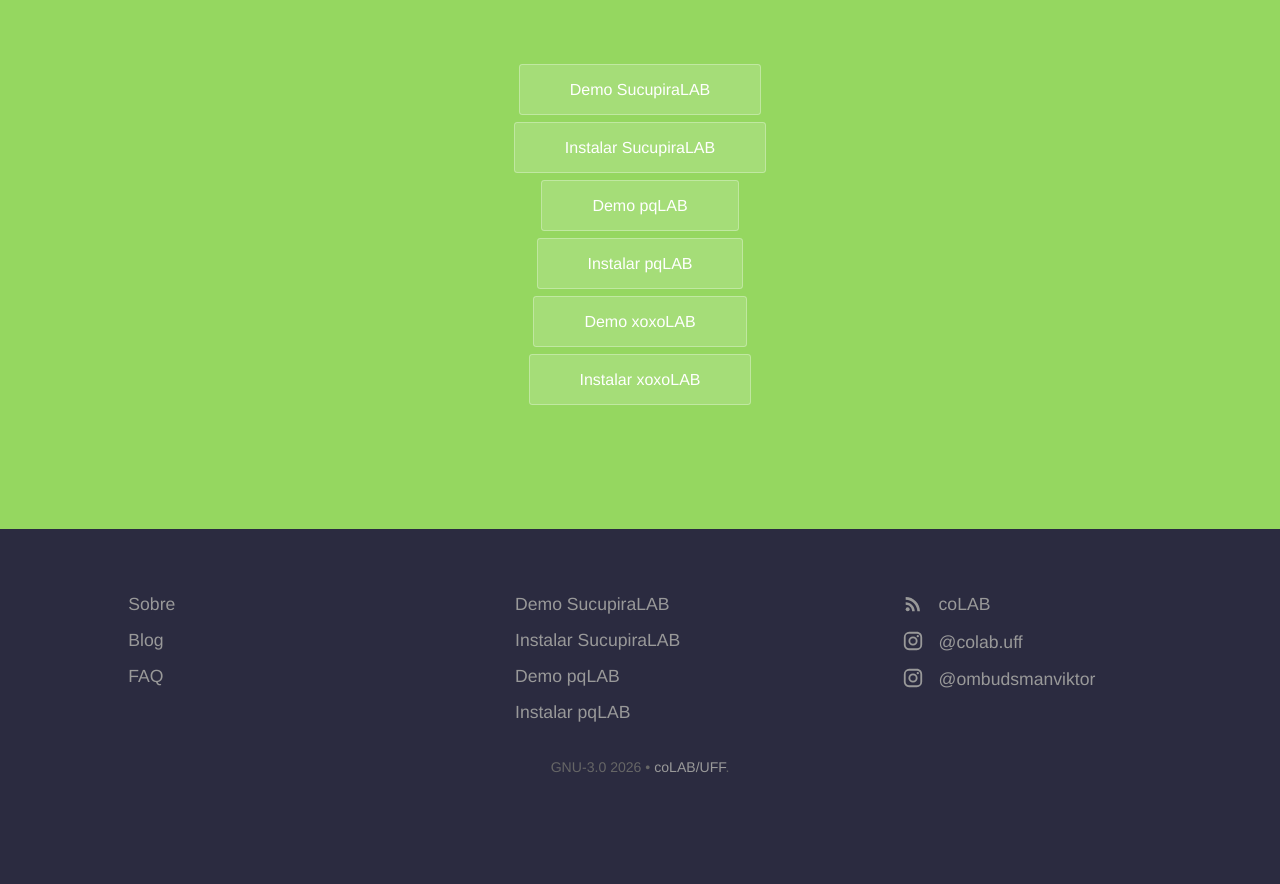
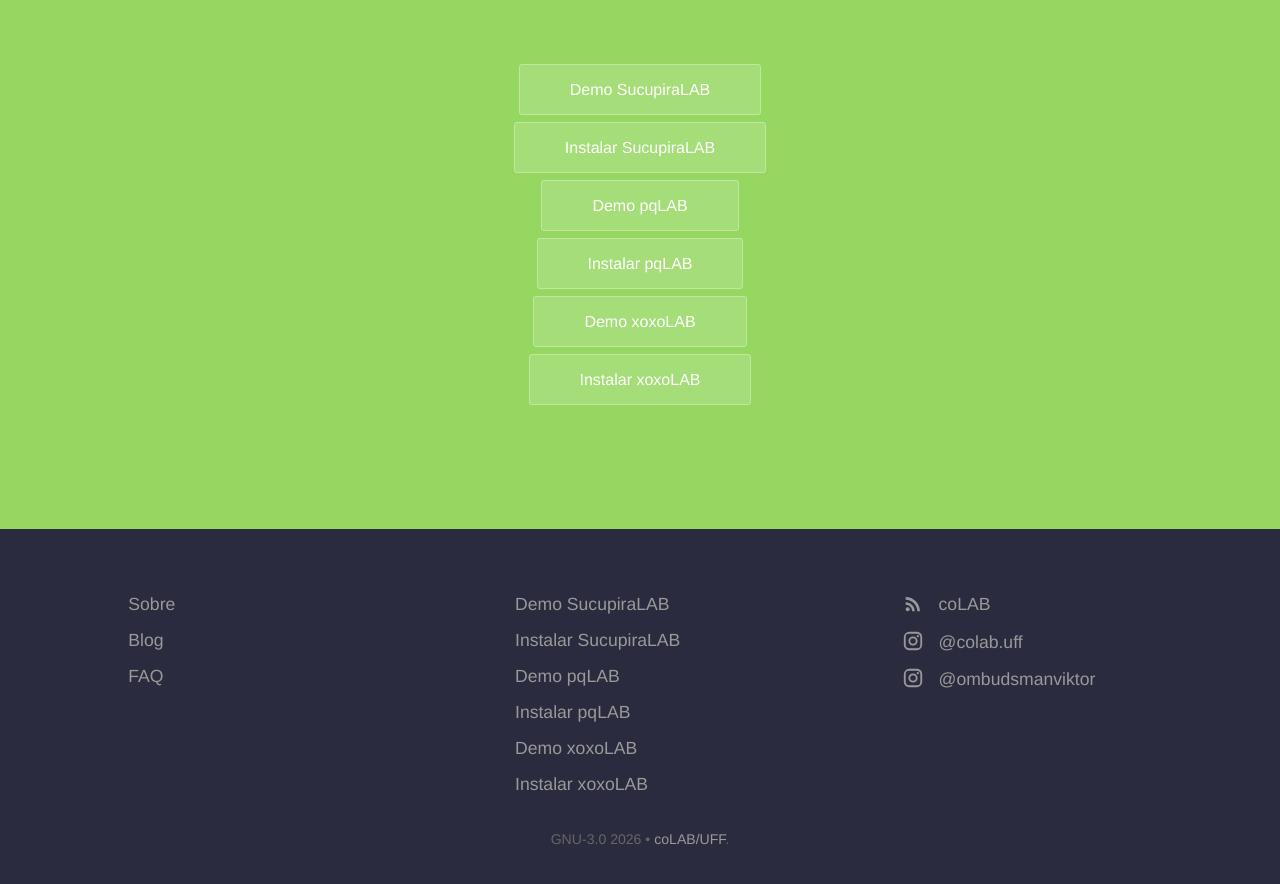
Before and after one commit to ombudsmanviktor/lab, a Jekyll site: the page built from index.html, in a window 1280 px wide and 900 px high, scrolled down 4402 px. Shown: the top 884 px of the window. Built offline with Jekyll 4.4.1, drawn with Linux system fonts in a browser that asks for light colours; before the commit the page ends 5230 px from its top, so only the background shows below that.

Commit message:
Update footer.yml

```diff
--- a/_data/footer.yml
+++ b/_data/footer.yml
@@ -18,6 +18,12 @@
   - name: Instalar pqLAB
     link: https://github.com/ombudsmanviktor/pqlab
     new_window: true
+  - name: Demo xoxoLAB
+    link: https://xoxolab.ombudsmanviktor.me/
+    new_window: true
+  - name: Instalar xoxoLAB
+    link: https://github.com/ombudsmanviktor/xoxolab
+    new_window: true
 - links:
   - name: coLAB
     link: http://colab-uff.github.io
```
